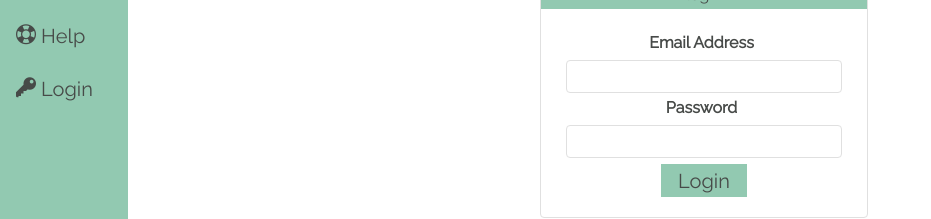
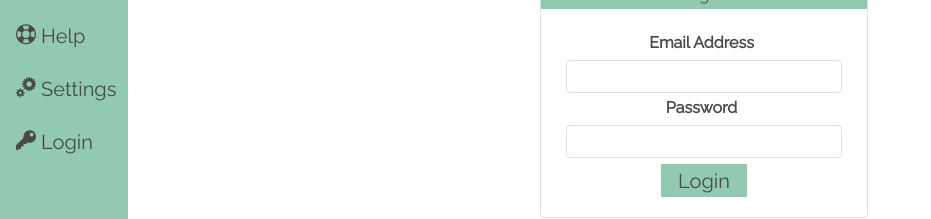
Before and after one commit to dhershman1/silicate-cms, a Nuxt app: page / in a window 1280 px wide. Shown: the part 168-387 px from the top of the page, without its empty margins (0-931 px from the left). Built offline with nearby package versions, Linux system fonts and the light colour scheme.

Commit message:
Add settings to nav

```diff
--- a/layouts/default.vue
+++ b/layouts/default.vue
@@ -20,6 +20,9 @@
           </li>
           <li>
             <router-link :to="'/help'"><i class="icon-lifebuoy"></i> Help</router-link>
+          </li>
+          <li>
+            <router-link :to="'/settings'"><i class="icon-cogs"></i> Settings</router-link>
           </li>
           <li>
             <router-link :to="'/'"><i class="icon-key"></i> Login</router-link>
```
